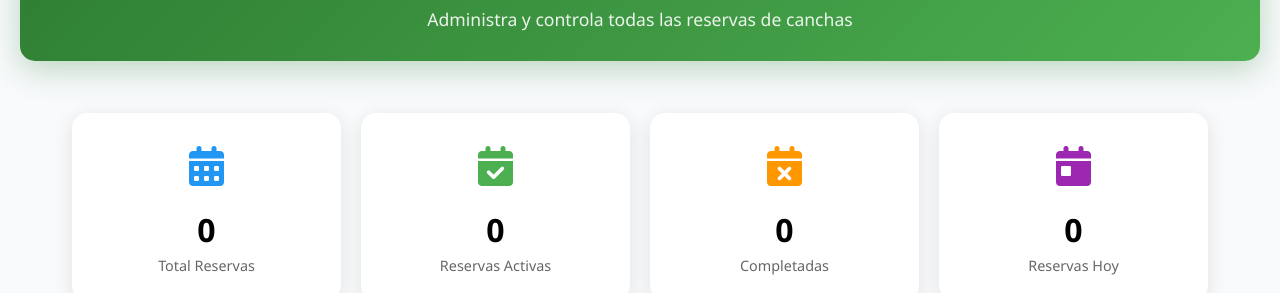
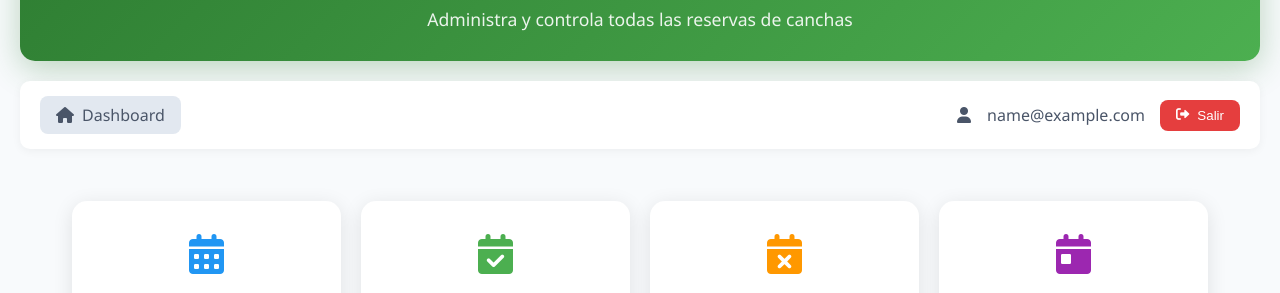
Before and after one commit to victor2132113/GolApp1, a plain HTML site: page reservas.html in a window 1280 px wide. Shown: the part 108-401 px from the top of the page. Drawn offline with Linux system fonts and the light colour scheme; no server answers; sample sign-in values are in the browser's storage.

Commit message:
Agregar barra de navegación con información de usuario en reservas.html

```diff
--- a/reservas.html
+++ b/reservas.html
@@ -81,6 +81,31 @@
         .stat-card .label {
             color: #666;
             font-size: 0.9rem;
+        }
+
+        .nav-bar {
+            display: flex;
+            justify-content: space-between;
+            align-items: center;
+            padding: 15px 20px;
+            background: white;
+            margin: 0 20px 20px 20px;
+            border-radius: 10px;
+            box-shadow: 0 2px 10px rgba(0,0,0,0.05);
+        }
+
+        .nav-left, .nav-right {
+            display: flex;
+            align-items: center;
+            gap: 15px;
+        }
+
+        .user-info {
+            display: flex;
+            align-items: center;
+            gap: 8px;
+            color: #4a5568;
+            font-weight: 500;
         }
 
         .user-info {
@@ -397,6 +422,23 @@
     <div class="header">
         <h1><i class="fas fa-calendar-alt"></i> Gestión de Reservas</h1>
         <p>Administra y controla todas las reservas de canchas</p>
+    </div>
+
+    <!-- Navigation Bar -->
+    <div class="nav-bar">
+        <div class="nav-left">
+            <a href="index.html" class="btn btn-secondary">
+                <i class="fas fa-home"></i> Dashboard
+            </a>
+        </div>
+        <div class="nav-right">
+            <span class="user-info">
+                <i class="fas fa-user"></i> <span id="userName">Usuario</span>
+            </span>
+            <button class="btn btn-danger" onclick="logout()">
+                <i class="fas fa-sign-out-alt"></i> Salir
+            </button>
+        </div>
     </div>
 
     <div class="container">
```
